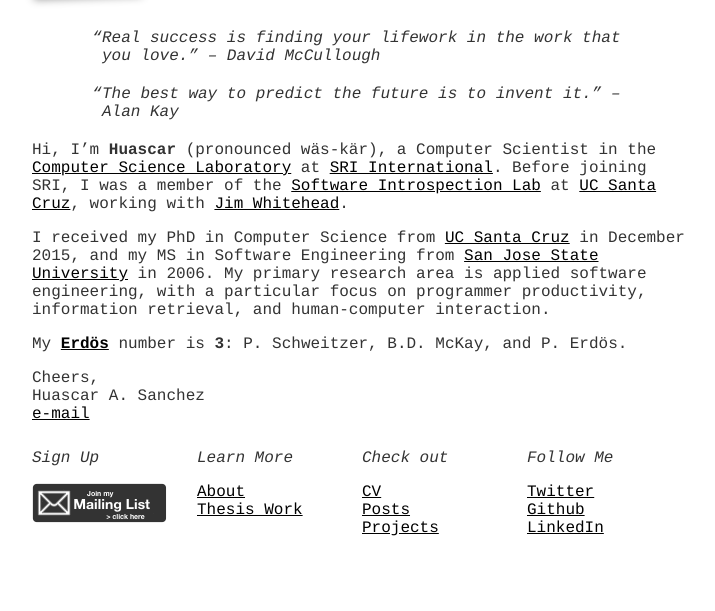
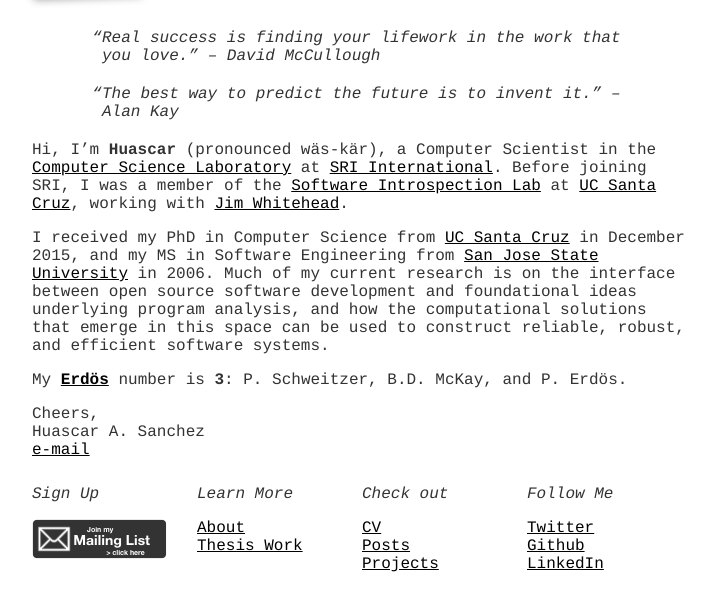
Before and after one commit to hsanchez/hsanchez.github.io, a Jekyll site: the page built from index.md, in a window 1280 px wide, cut to the strip 218-829 px from the top of the page. Shown: the whole strip, without its empty margins (278-993 px from the left). Built offline with Jekyll 4.4.1, drawn with Linux system fonts in a browser that asks for light colours.

Commit message:
minor details

```diff
--- a/index.md
+++ b/index.md
@@ -19,9 +19,14 @@
 
 I received my PhD in Computer Science from [UC Santa Cruz](http://www.ucsc.edu/)
 in December 2015, and my MS in Software Engineering from [San Jose State
-University](http://www.sjsu.edu/) in 2006. My primary research area is applied
+University](http://www.sjsu.edu/) in 2006. Much of my current research is on the
+interface between open source software development and foundational ideas
+underlying program analysis, and how the computational solutions that emerge in
+this space can be used to construct reliable, robust, and efficient software
+systems.
+<!-- My primary research area is applied
 software engineering, with a particular focus on programmer productivity,
-information retrieval, and human-computer interaction.
+information retrieval, and human-computer interaction. -->
 
 My [**<span>Erd&ouml;s</span>**](http://wwwp.oakland.edu/enp/) number is **3**:
 P. Schweitzer, B.D. McKay, and P. Erd&ouml;s.
```
